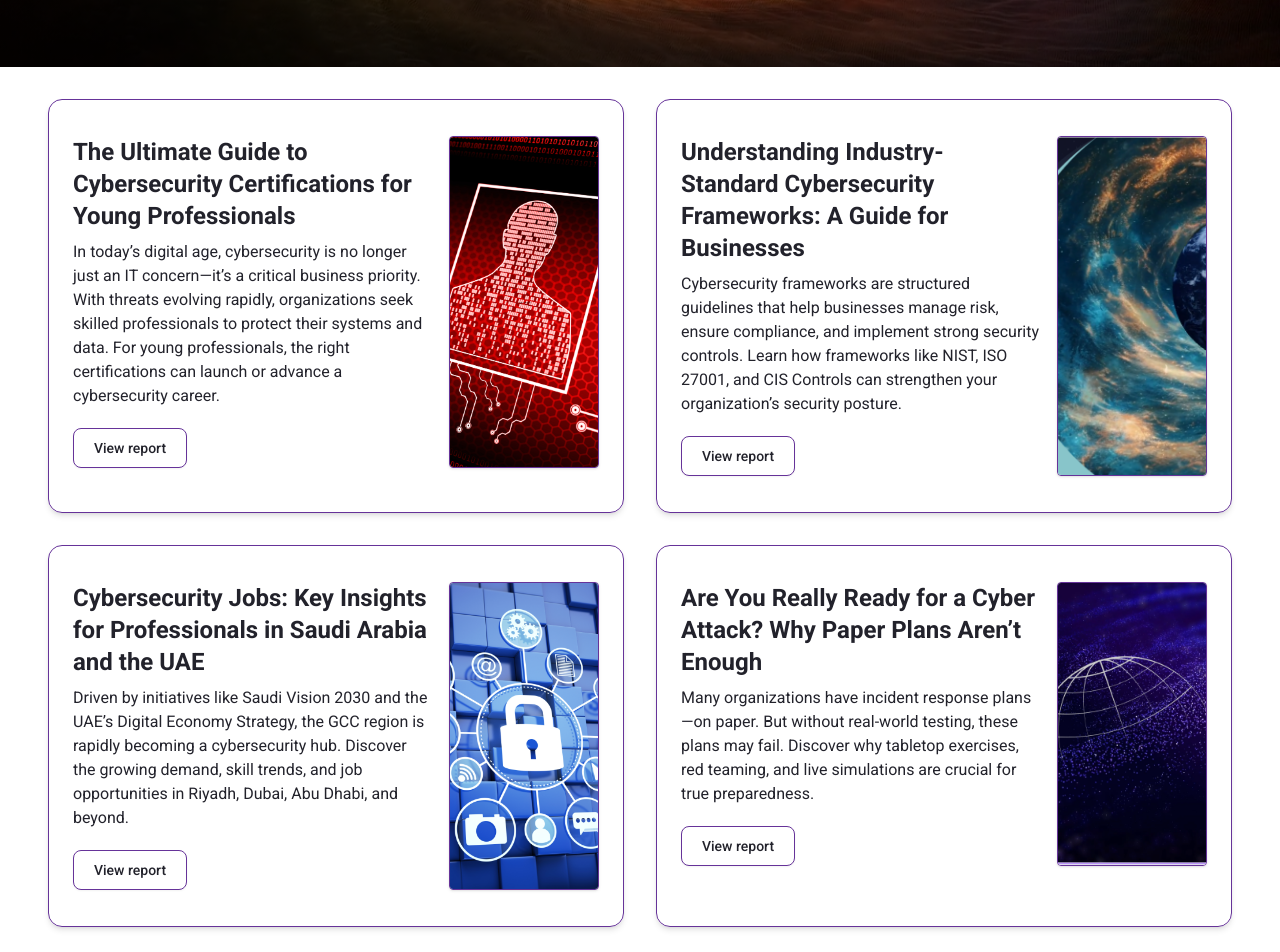
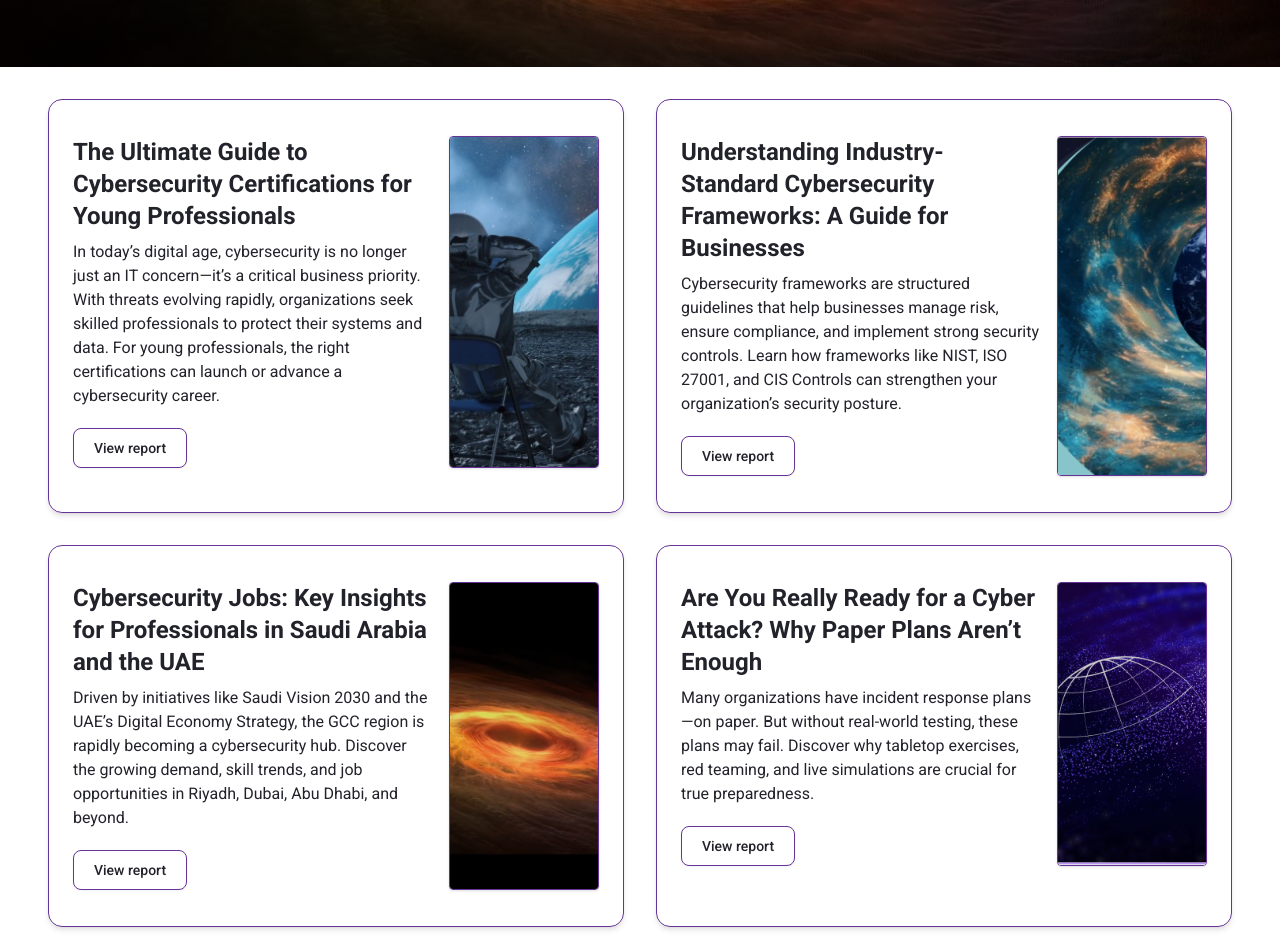
Before and after one commit to monoMonu/CyberAssured, a Next.js app: page /resources in a window 1280 px wide. Shown: the part 260-1212 px from the top of the page. Built offline with nearby package versions, Linux system fonts and the light colour scheme.

Commit message:
changes-3Jun-v2

```diff
--- a/app/resources/page.tsx
+++ b/app/resources/page.tsx
@@ -7,7 +7,7 @@ const reports = [
     title: "The Ultimate Guide to Cybersecurity Certifications for Young Professionals",
     description:
     "In today’s digital age, cybersecurity is no longer just an IT concern—it’s a critical business priority. With threats evolving rapidly, organizations seek skilled professionals to protect their systems and data. For young professionals, the right certifications can launch or advance a cybersecurity career.",
-    imageUrl: "/expertServices/expertImage1.png",
+    imageUrl: "/Image5.png",
     link: "/resources/blog/blog1",
   },
   {
@@ -21,7 +21,7 @@ const reports = [
     title: "Cybersecurity Jobs: Key Insights for Professionals in Saudi Arabia and the UAE",
     description:
     "Driven by initiatives like Saudi Vision 2030 and the UAE’s Digital Economy Strategy, the GCC region is rapidly becoming a cybersecurity hub. Discover the growing demand, skill trends, and job opportunities in Riyadh, Dubai, Abu Dhabi, and beyond.",
-    imageUrl: "/expertServices/expertImage2.png",
+    imageUrl: "/Image3.png",
     link: "/resources/blog/blog3",
   },
   {
```
